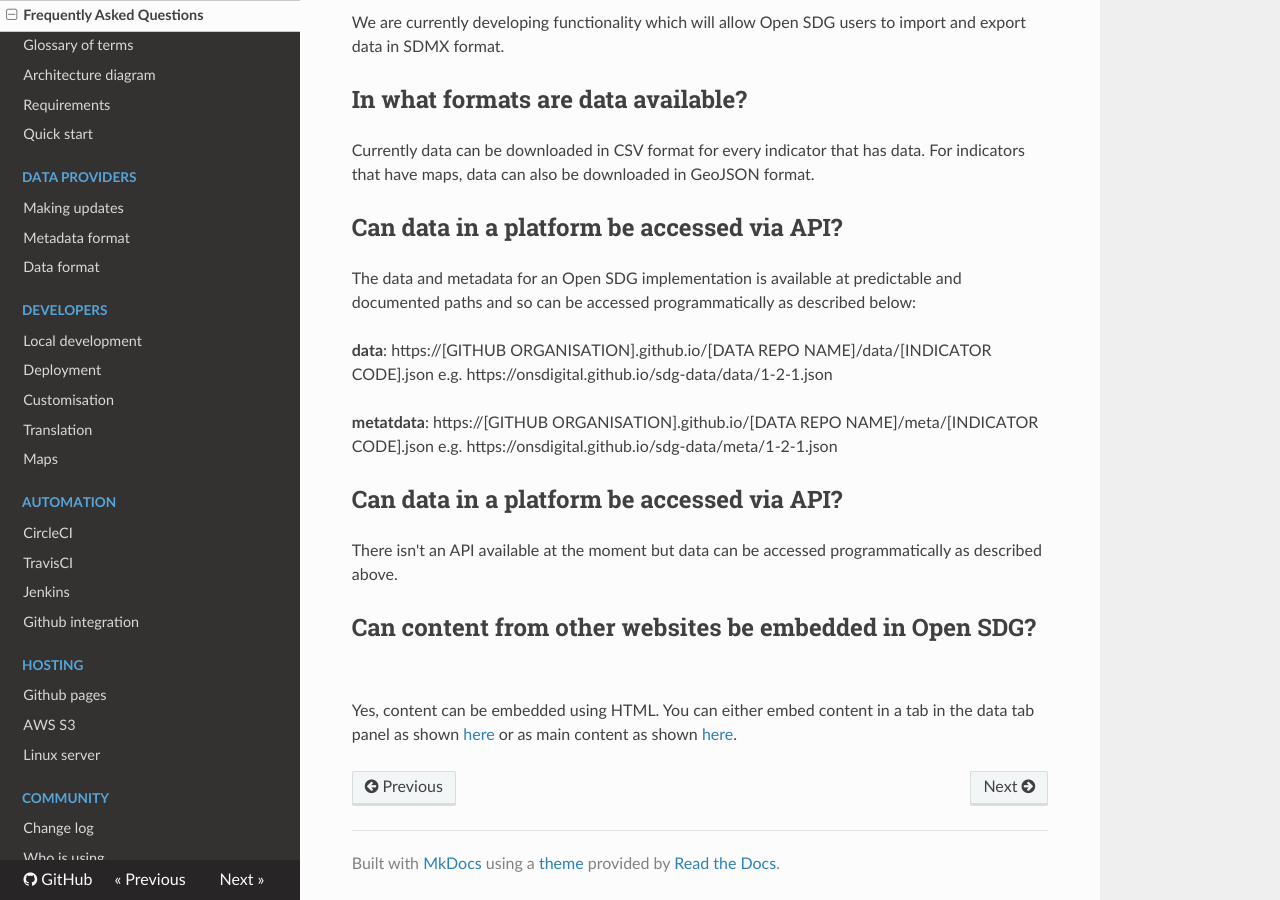
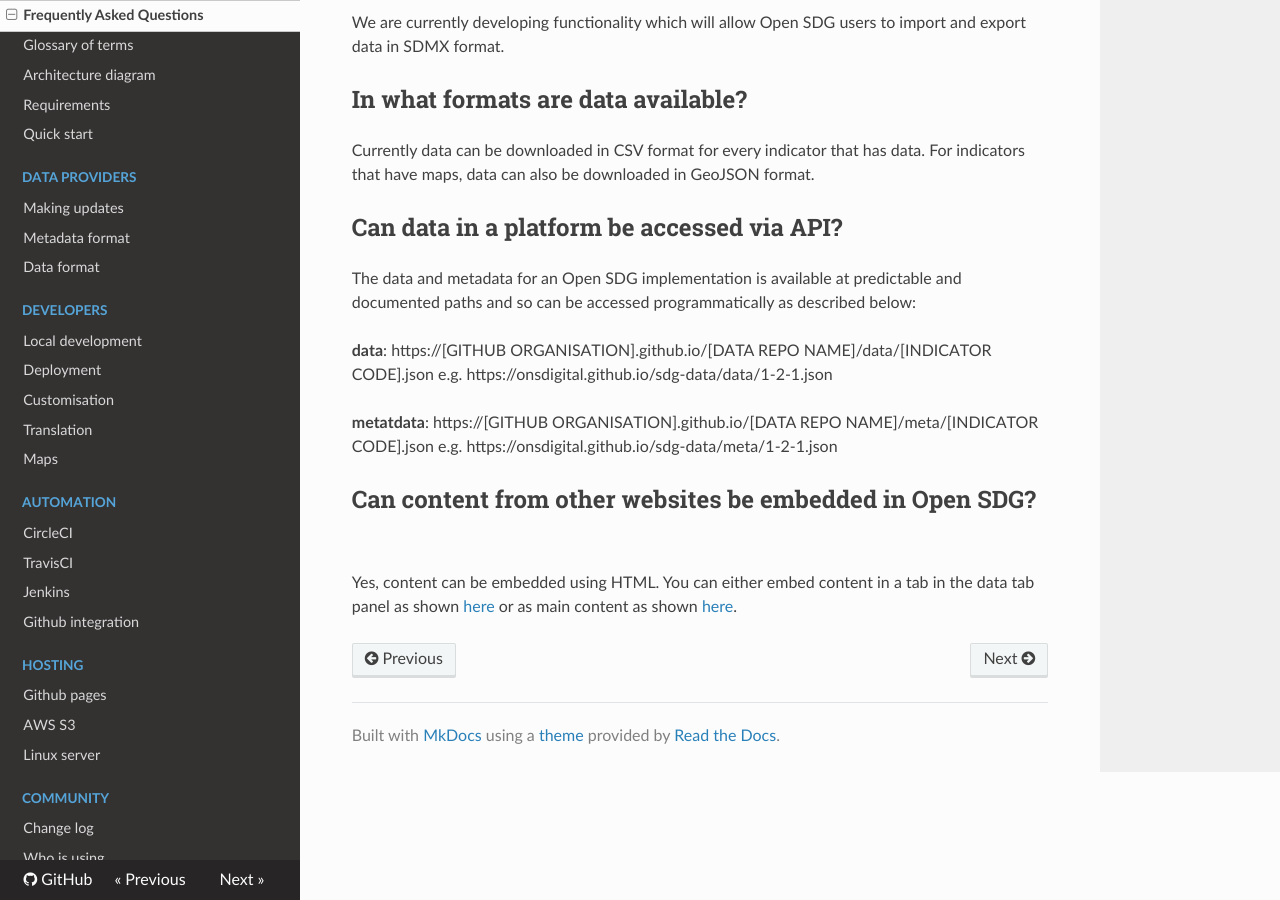
Before and after one commit to open-sdg/open-sdg, an MkDocs documentation site: the page built from docs/faq.md, in a window 1280 px wide and 900 px high, scrolled down 1485 px. Built offline with MkDocs 1.6.1, drawn with Linux system fonts in a browser that asks for light colours; nearby versions of some CDN libraries; old or Windows-style settings are respelled for this version of MkDocs.

Commit message:
Remove duplicate 'API' section

```diff
--- a/docs/faq.md
+++ b/docs/faq.md
@@ -60,10 +60,6 @@ The data and metadata for an Open SDG implementation is available at predictable
 
 **metatdata**: https://[GITHUB ORGANISATION].github.io/[DATA REPO NAME]/meta/[INDICATOR CODE].json e.g. https://onsdigital.github.io/sdg-data/meta/1-2-1.json
 
-## Can data in a platform be accessed via API?
-
-There isn't an API available at the moment but data can be accessed programmatically as described above.
-
 ## Can content from other websites be embedded in Open SDG?
 
 Yes, content can be embedded using HTML. You can either embed content in a tab in the data tab panel as shown [here](https://sustainabledevelopment-uk.github.io/3-4-2/) or as main content as shown [here](https://sustainabledevelopment-uk.github.io/17-13-1/).
```
